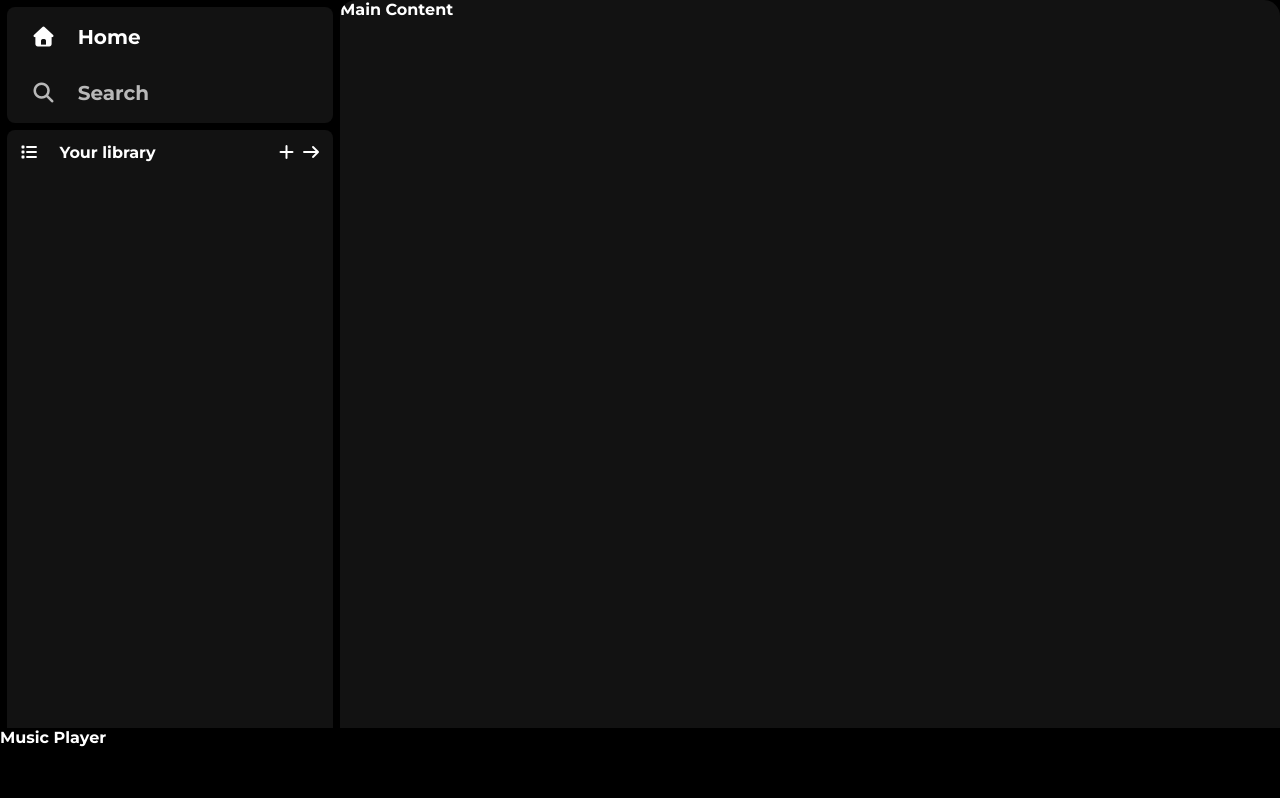
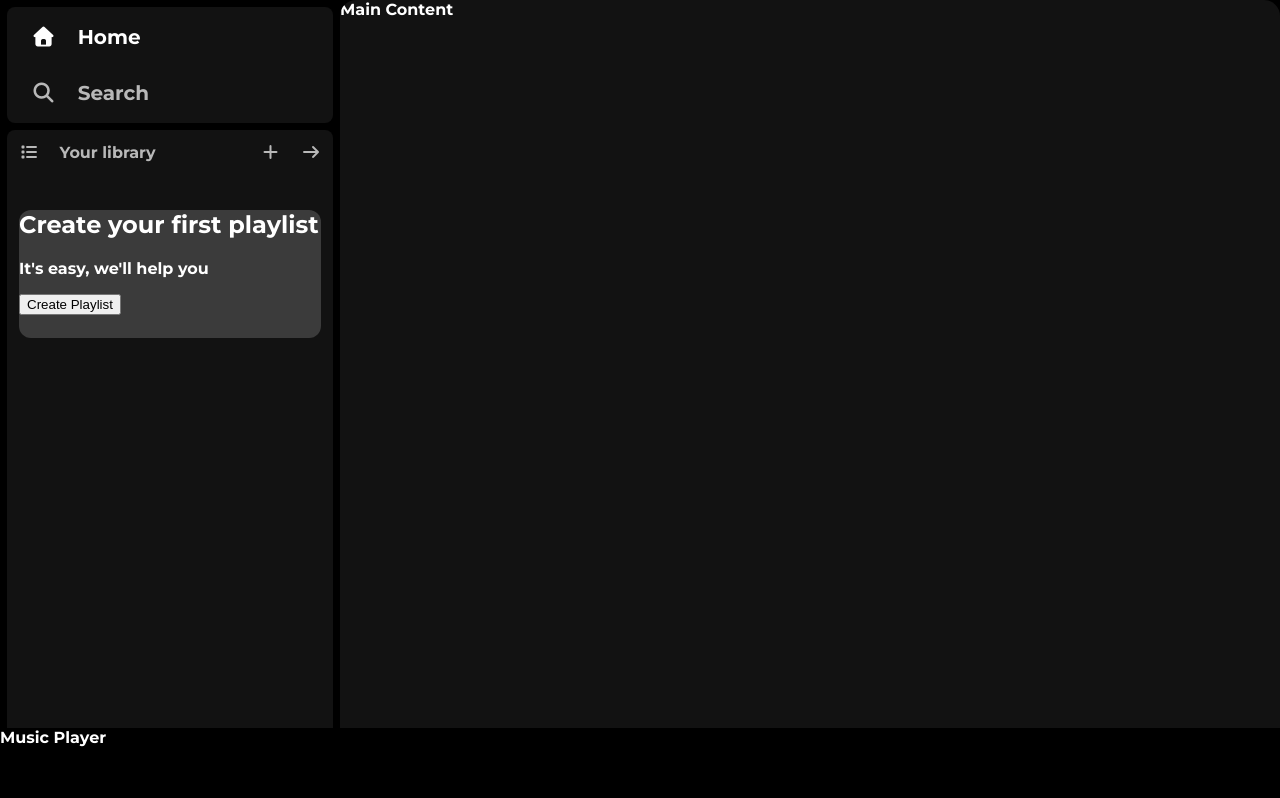
Before and after one commit to sudipovi/Spotify-Clone, a plain HTML site: page index.html in a window 1280 px wide. Shown: the top 798 px of the page. Drawn offline with Linux system fonts and the light colour scheme.

Commit message:
sidebar issue fixed

```diff
--- a/index.html
+++ b/index.html
@@ -37,6 +37,7 @@
 
         <!-- Library -->
         <div class="library">
+          <div class="option">
             <div class="lib-option">
               <i class="fa-solid fa-list"></i>
               <a href="#">Your library</a>
@@ -46,6 +47,14 @@
               <i class="fa-solid fa-arrow-right"></i>
             </div>
           </div>
+          <div class="boxes">
+            <div class="box1">
+              <h2>Create your first playlist</h2>
+              <p>It's easy, we'll help you</p>
+              <button>Create Playlist</button>
+            </div>
+          </div>
+        </div>
       </div>
       <div class="main-content">Main Content</div>
       <div class="music-player">Music Player</div>
--- a/style.css
+++ b/style.css
@@ -39,6 +39,7 @@ body {
   line-height: 2.5rem;
   opacity: 70%;
   padding: 0.5rem 0.75rem;
+  font-size: 1.25rem;
 }
 
 .nav-option:hover {
@@ -47,10 +48,6 @@ body {
 
 .home {
   opacity: 100%;
-}
-
-.nav-option {
-  font-size: 1.25rem;
 }
 
 .sidebar a {
@@ -62,13 +59,38 @@ body {
 /* Library */
 
 .library {
-  display: flex;
-  justify-content: space-between;
-  height: 100%;
   background-color: #121212;
   border-radius: 0.5rem;
   margin: 7px 7px;
   padding: 0.8rem 0.75rem;
+  height: 100%;
+}
+
+.option {
+  display: flex;
+  justify-content: space-between;
+}
+
+.lib-option,
+.icon {
+  opacity: 0.7;
+}
+
+.lib-option:hover,
+.icon:hover {
+  opacity: 1;
+}
+
+.icon i {
+  margin-left: 1rem;
+}
+
+/* Box design */
+.box1 {
+  background-color: #3b3b3b;
+  margin-top: 3rem;
+  height: 8rem;
+  border-radius: 0.75rem;
 }
 
 /* main content */
```
Lines whose indentation alone changed are shown as unchanged.
